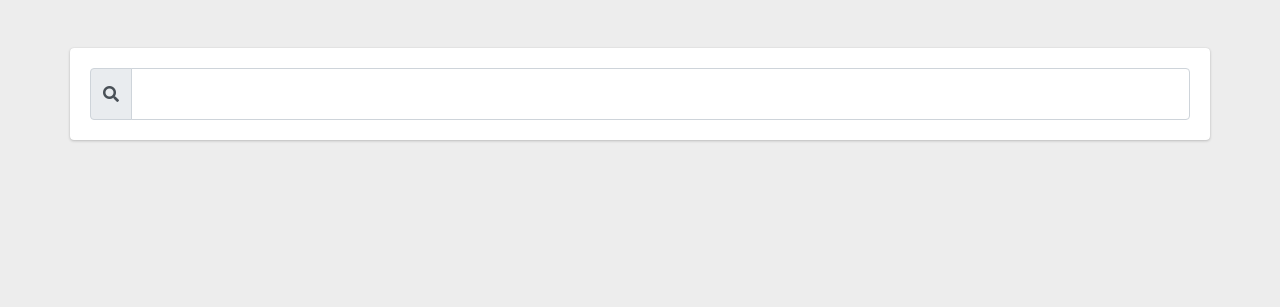
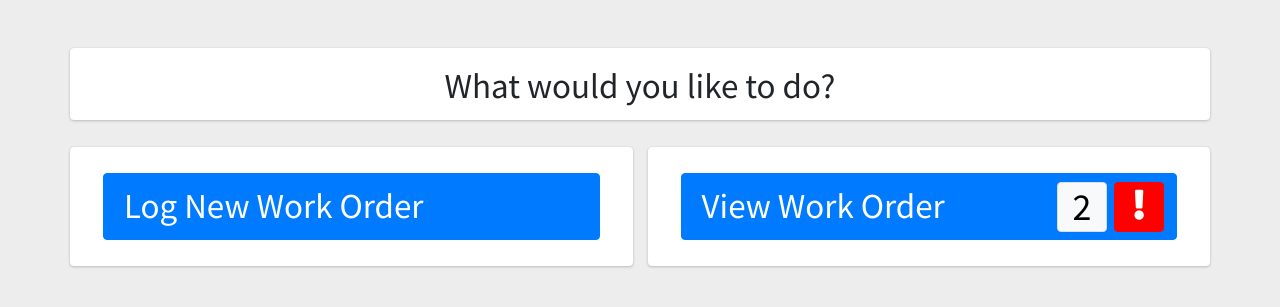
Before and after one commit to SesioCorp/Sesio-ReWrite, a Django app: page / in a window 1280 px wide. Shown: the part 111-418 px from the top of the page. Run offline with Django 3.2, Linux system fonts and the light colour scheme; some libraries are stand-ins or nearby versions.

Commit message:
Created homepage templet and buttons.
Why:
To design the homepage.

How:
Bootstrap, html, template.

Tags:

```diff
--- a/workorder/templates/index.html
+++ b/workorder/templates/index.html
@@ -4,27 +4,44 @@
 
     <section class="content">
         <div class="container card_columns">
+            <div class="card homepage_card">
+                <div class="card-body homepage_view">
+                    <h4 style="text-align:center">What would you like to do?</h4>
+                </div>
+            </div>
+
             <div class="row">
-                <div class="col-12">
-                    <div class="filters">
-                        <form action="GET" class="filter-from">
-                            <div class="card">
-                                <div class="card-body">
-                                    <div class="row">
-                                        <div class="col-sm-12">
-                                            <div class="input-group">
-                                                <div class="input-group-prepend">
-                                                    <span class="input-group-text">
-                                                        <i class="fas fa-search"></i>
-                                                    </span>
-                                                </div>
-                                                <input type="text" class="form-control">
-                                            </div>
-                                        </div>
+                <div class="col-md-12 col-lg-6">
+                    <div class="card homepage_card">
+                        <div class="card-body homepage_body">
+                            <a href="http://" class="btn btn-primary text-left btn__font-size btn__full__width">
+                                <div>
+                                    <i class="bi-pencil-square"></i>
+                                    <span class="ml-2">Log New Work Order</span>
+                                </div>
+                            </a>
+                        </div>
+                    </div>
+                </div>
+                <div class="col-md-12 col-lg-6">
+                    <div class="card homepage_card">
+                        <div class="card-body homepage_body">
+                            <a href="http://" class="btn btn-primary text-left btn__font-size btn__full__width">
+                                <div class="d-flex justify-content-between align-items-center">
+                                    <div>
+                                        <i class="bi-card-checklist"></i>
+                                        <span class="ml-2">View Work Order</span>
+                                    </div>
+                                    <div class="btn_def">
+                                        <button class="btn badge__btn_style btn-default">2</button>
+                                        <button class="btn btn-default exclamation">
+                                            <i class="fas fa-exclamation"></i>
+                                        </button>
                                     </div>
                                 </div>
-                            </div>
-                        </form>
+
+                            </a>
+                        </div>
                     </div>
                 </div>
             </div>
```
